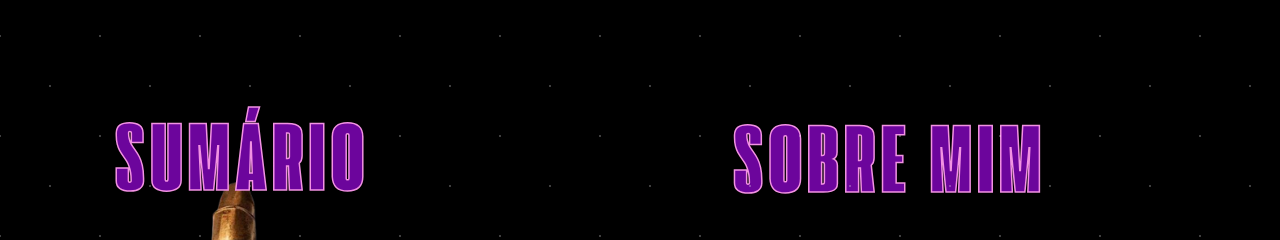
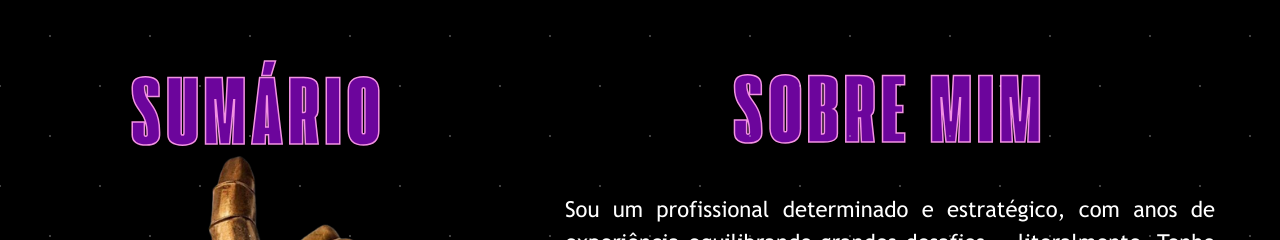
Before and after one commit to pabloowa/Trabalho-Curriculo, a plain HTML site: page index.html in a window 1280 px wide. Shown: the part 855-1095 px from the top of the page. Drawn offline with Linux system fonts and the light colour scheme.

Commit message:
style: atualiza efeito de estrelas do sumário e ajusta layout da seção
- Remove animação de estrelas do SUMÁRIO para eliminar travamentos
- Adiciona novo background estático com estrelas

```diff
--- a/assets/css/styles.css
+++ b/assets/css/styles.css
@@ -110,21 +110,16 @@ header .cabecalho__imagem {
   inset: 0;
   background:
     radial-gradient(white 1.3px, transparent 1px) 0 0,
-    radial-gradient(white 1.3px, transparent 1px) 50px 50px;
+    radial-gradient(white 1.3px, transparent 1.5px) 50px 50px;
   background-size: 100px 100px;
   opacity: .25;
-  animation: sumarioStars 60s linear infinite;
   pointer-events: none;
-  mix-blend-mode: screen; /* opcional, deixa as estrelas se misturarem melhor */
-}
-
-@keyframes sumarioStars {
-  from { transform: translateY(0); }
-  to   { transform: translateY(-600px); }
+  mix-blend-mode: screen;
 }
 
 .sumario__conteudo {
   max-width: 650px;
+  margin-top: -50px;
 }
 
 .sumario__titulo {
@@ -134,8 +129,8 @@ header .cabecalho__imagem {
   margin-bottom: 32px;
   text-align: left;
   position: relative;
-  left: -450px;
-  bottom: -130px;
+  left: -434px;
+  bottom: -134px;
   letter-spacing: 6px;
  -webkit-text-stroke: 1.5px #f796e6f9;
 }
@@ -175,7 +170,6 @@ header .cabecalho__imagem {
 
 /* --------------------- PRINCIPAL --------------------- */
 
-
 .principal {
   padding: 1rem 5rem;
   margin: 0 auto;
@@ -192,35 +186,11 @@ header .cabecalho__imagem {
   margin-bottom: 30px;
 }
 
-/* .principal__informacoes {
-  display: flex;
-  flex-direction: column;
-  gap: 4rem;
-  align-items: flex-start;
-} */
-
 .principal__informacoes {
     display: grid;
     grid-template-columns: repeat(2, 1fr);
     gap: 3rem 4rem;
 }
-
-/* .principal__informacoes section {
-  display: flex;
-  flex-direction: row;
-  align-items: center;
-  justify-content: center;
-  text-align: center;
-  gap: 20px;
-  width: 100%;
-} */
-
-/* .principal__informacoes section {
-    display: flex;
-    flex-direction: row;
-    align-items: center;
-    gap: 20px;
-} */
 
 .principal__informacoes section {
   display: flex;
```
